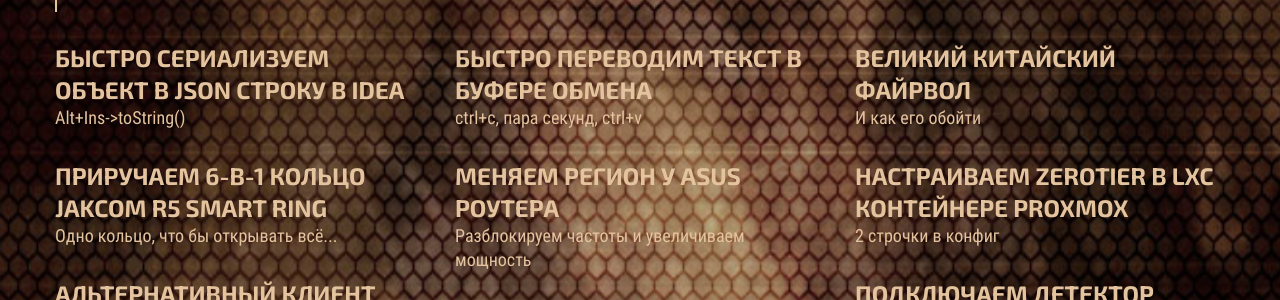
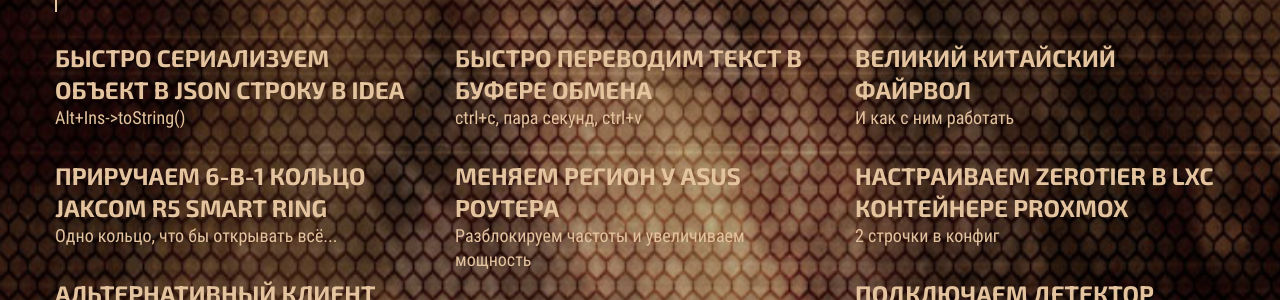
Before and after one commit to william-aqn/blog, a Jekyll site: the page built from index.html, in a window 1280 px wide and 900 px high, scrolled down 1566 px. Shown: the part 153-453 px from the top of the window. Built offline with Jekyll 4.4.1, drawn with Linux system fonts in a browser that asks for light colours.

Commit message:
Update 2023-06-01-shadow-reality.md

```diff
--- a/_posts/2023-06-01-shadow-reality.md
+++ b/_posts/2023-06-01-shadow-reality.md
@@ -1,7 +1,7 @@
 ---
 layout: post
 title: "Великий Китайский Файрвол"
-description: "И как его обойти"
+description: "И как с ним работать"
 tags: vpn
 ---
 # Великий Китайский Файрвол
```
